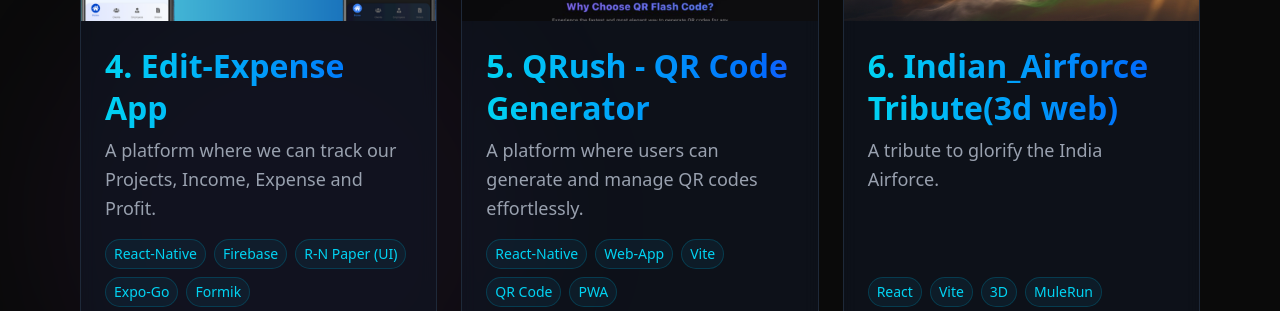
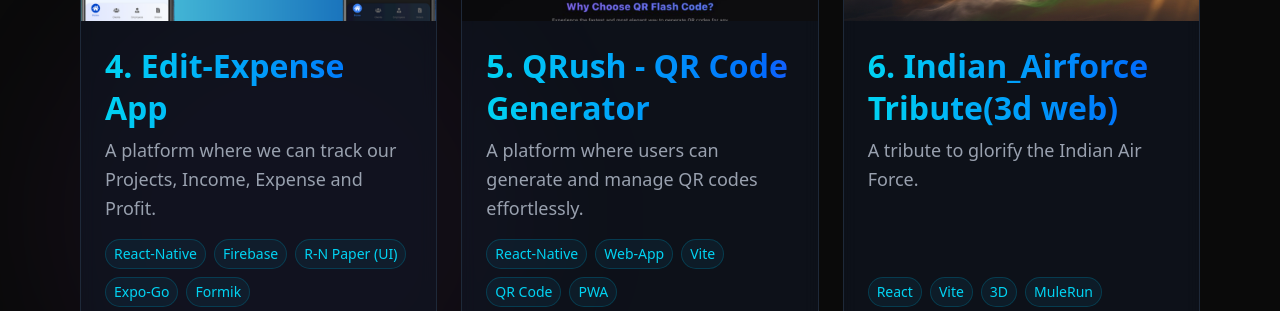
Before and after one commit to kisanms/portfolio-next, a Next.js app: page / in a window 1280 px wide. Shown: the part 2500-2811 px from the top of the page. Built offline with nearby package versions, Linux system fonts and the light colour scheme.

Commit message:
Update Projects.tsx

```diff
--- a/src/components/sections/Projects.tsx
+++ b/src/components/sections/Projects.tsx
@@ -76,11 +76,11 @@
   {
     title: "6. Indian_Airforce Tribute(3d web)",
     description:
-      "A tribute to glorify the India Airforce.",
+      "A tribute to glorify the Indian Air Force.",
     tags: ["React", "Vite", "3D","MuleRun"],
     image: thumbnailPort6,
     link: "https://iaf-tribute.vercel.app/", // Update with actual link
-    github: "private",
+    github: "https://github.com/kisanms/iaf_tribute",
   },
 ];
 
```
